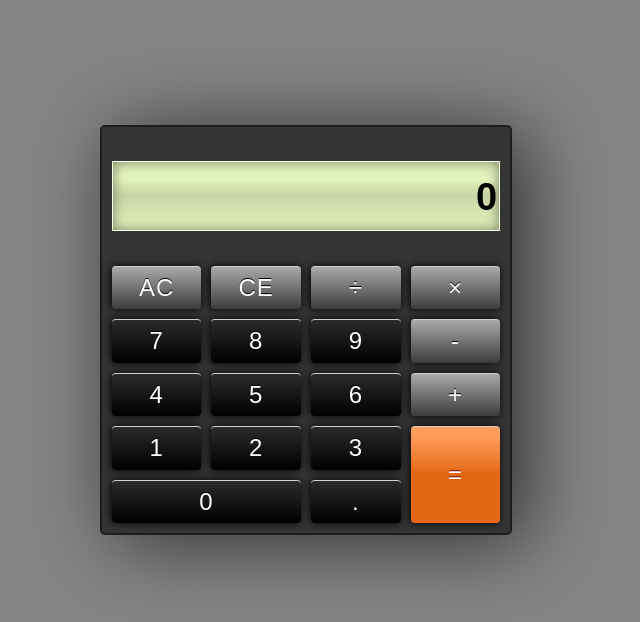
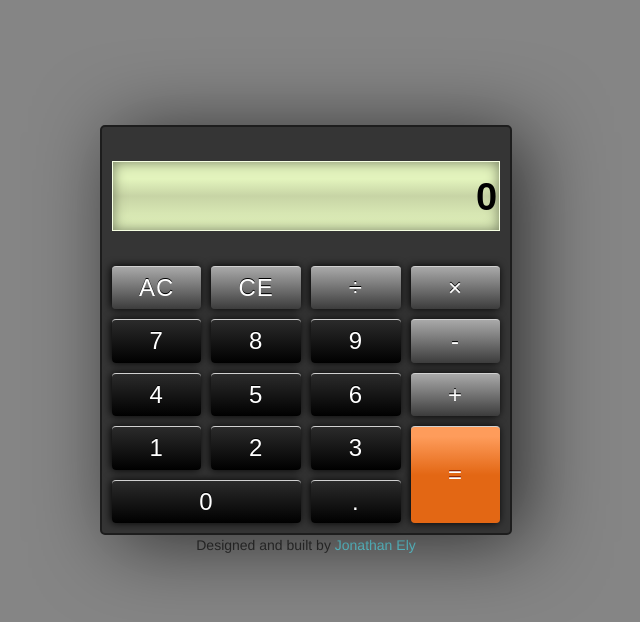
Before and after one commit to ZapRowsdower/ZapRowsdower.github.io, a plain HTML site: page FCC/calculator/index.html in a window 1280 px wide. Shown: the whole page, without its empty margins (334-974 px from the left). Drawn offline with nearby package versions, Linux system fonts and the light colour scheme.

Commit message:
Calculator - Minor tweaks

```diff
--- a/FCC/calculator/index.html
+++ b/FCC/calculator/index.html
@@ -50,6 +50,12 @@
   				</tr>
   			</table>
       </div>
+      <br>
+      <br>
+      <br>
+      <footer>
+        <p class="text-center">Designed and built by <a href="http://www.jonathaneely.com" target="_blank">Jonathan Ely</a></p>
+      </footer>
     </div>
   </body>
   <!-- jQuery (necessary for Bootstraps JavaScript plugins) -->
--- a/FCC/calculator/stylesheets/calculator.css
+++ b/FCC/calculator/stylesheets/calculator.css
@@ -1,3 +1,6 @@
+a {
+  color: #71f2ff;
+}
 body {
   background-color: #858585;
 }
```
